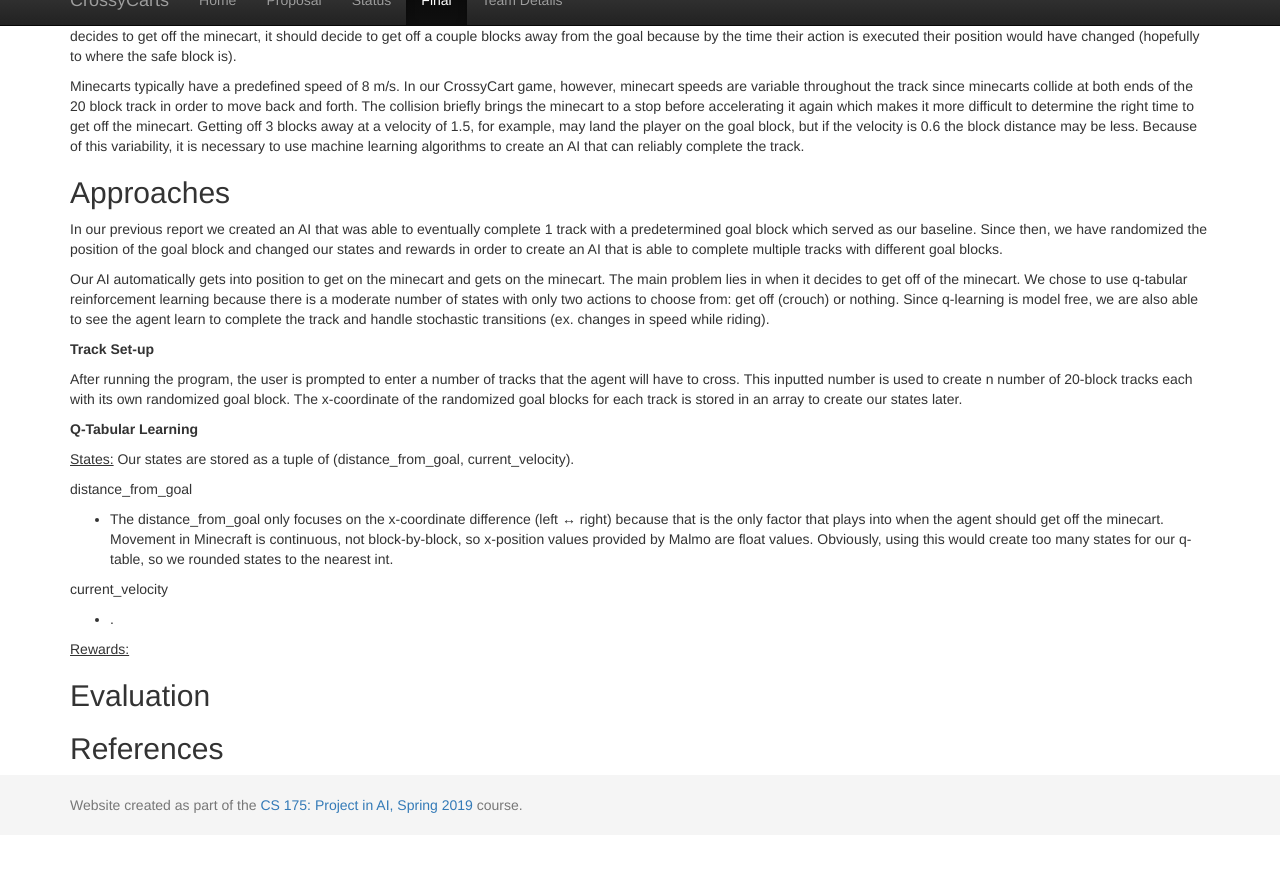
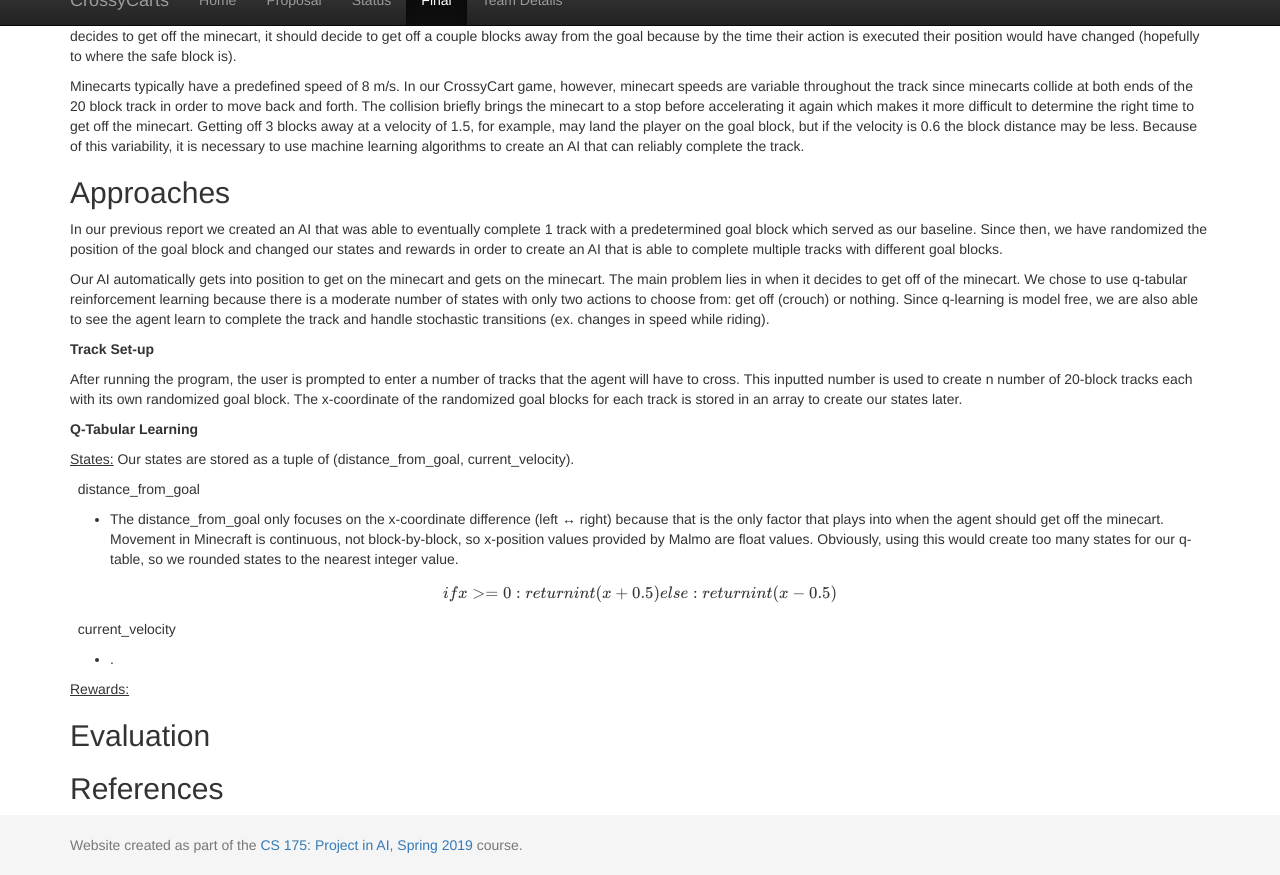
Before and after one commit to YINGDAT/CrossyCarts, a Jekyll site: the page built from docs/final.md, in a window 1280 px wide and 900 px high, scrolled down 539 px, cut to the strip 25-900 px from the top of the window. Built offline with Jekyll 4.4.1, drawn with Linux system fonts in a browser that asks for light colours; formulas are drawn with MathJax 3; before the commit the page ends 1399 px from its top, so only the background shows below that.

Commit message:
Update final.md

```diff
--- a/docs/final.md
+++ b/docs/final.md
@@ -42,10 +42,16 @@ After running the program, the user is prompted to enter a number of tracks that
 <u>States:</u>
 Our states are stored as a tuple of (distance_from_goal, current_velocity).
 
-distance_from_goal
-* The distance_from_goal only focuses on the x-coordinate difference (left ↔ right) because that is the only factor that plays into when the agent should get off the minecart. Movement in Minecraft is continuous, not block-by-block, so x-position values provided by Malmo are float values. Obviously, using this would create too many states for our q-table, so we rounded states to the nearest int.
+&nbsp; distance_from_goal
+* The distance_from_goal only focuses on the x-coordinate difference (left ↔ right) because that is the only factor that plays into when the agent should get off the minecart. Movement in Minecraft is continuous, not block-by-block, so x-position values provided by Malmo are float values. Obviously, using this would create too many states for our q-table, so we rounded states to the nearest integer value.
+{% raw %}
+$$  if x >= 0:
+        return int(x + 0.5)
+    else:
+        return int(x -0.5) $$
+{% endraw %}
 
-current_velocity
+&nbsp; current_velocity
 * .
 
 <u>Rewards:</u>
```
